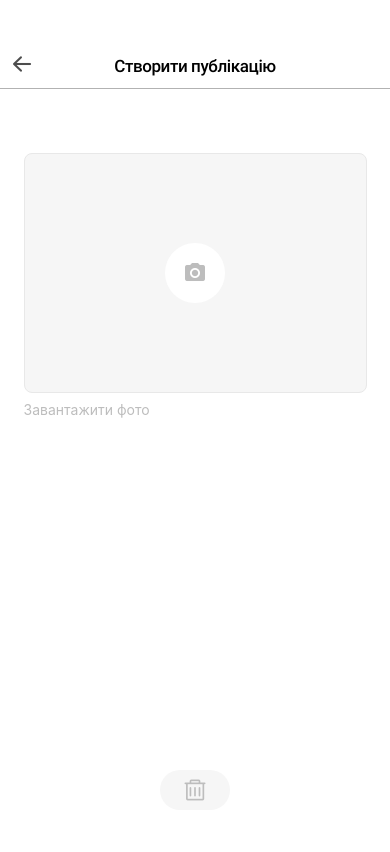
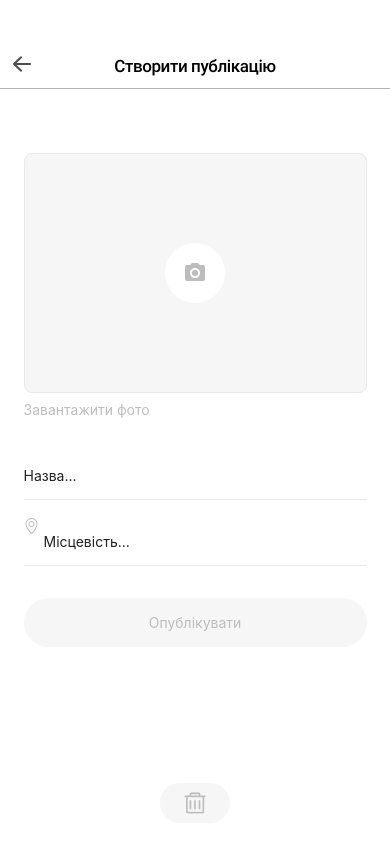
Before and after one commit to OlenaIa/AwesomeProject, a React Native app: screen /Home in a window 390 px wide. Shown: the top 852 px of the page. Built offline with nearby package versions, Linux system fonts and the light colour scheme.

Commit message:
CreatePostScreenFinish

```diff
--- a/App.js
+++ b/App.js
@@ -23,12 +23,12 @@ export default function App() {
   }
 
   return (
-           <CreatePostsScreen />
+      <CreatePostsScreen />
 // <PostsScreen/>
     // <NavigationContainer>
     //   <MainStack.Navigator initialRouteName="Login">
     //     <View style={styles.container}>
-    //       <MainStack.Screen name="Registration" component={RegistrationScreen} />
+    //      <MainStack.Screen name="Registration" component={RegistrationScreen} />
     //     <MainStack.Screen name="Login" component={LoginScreen} />
     //     <MainStack.Screen name="Home" component={PostsScreen} />
     //   </View>
--- a/Screens/CreatePostsScreen.jsx
+++ b/Screens/CreatePostsScreen.jsx
@@ -1,11 +1,22 @@
-import { Image, Linking, Pressable, StyleSheet, Text, View } from "react-native"
+import { Image, Linking, Pressable, StyleSheet, Text, View, TextInput } from "react-native"
 import { styles } from "../App"
-import { MaterialIcons , AntDesign, Feather } from '@expo/vector-icons';
+import { MaterialIcons , AntDesign, Feather, SimpleLineIcons  } from '@expo/vector-icons';
 import smallAvatar from '../img/smallAvatar.jpg'
 import { stylesPostsScreen } from "./PostsScreen";
-import { TextInput } from "react-native-gesture-handler";
+import 'react-native-gesture-handler';
+import { useState } from "react";
 
 export const CreatePostsScreen = () => {
+    const [title, setTitle] = useState('');
+    const [location, setLocation] = useState('');
+
+    const onSubmitForm = () => {
+        console.log('title =>', title);
+        console.log('location =>', location);
+        setTitle('');
+        setLocation('');
+    };
+
     return (
         <View style={styles.container}>
             <View style={stylesPostsScreen.header}>
@@ -26,22 +37,43 @@ export const CreatePostsScreen = () => {
                             <MaterialIcons name="photo-camera" size={24} color="#BDBDBD" />
                         </Pressable>
                     </View>
-
                     <Text style={stylesCreatePostsScreen.photoTitle}>Завантажити фото</Text>
                 </View>
-                <View>
-
-
+                <View style={[styles.formWrap, { marginBottom: 0 }]}>
+                    <TextInput
+                        style={stylesCreatePostsScreen.inputPost}
+                        onChangeText={setTitle}
+                        value={title}
+                        placeholder="Назва..."
+                        keyboardType="default" />
+                    <TextInput
+                        style={[stylesCreatePostsScreen.inputPost, { paddingLeft: 20 }]}
+                        onChangeText={setLocation}
+                        value={location}
+                        placeholder="Місцевість..."
+                        keyboardType="default" />
+                    <View style={stylesCreatePostsScreen.locationIcon}>
+                        <SimpleLineIcons name="location-pin" size={16} color="#BDBDBD" />
+                    </View>
                 </View>
+                <Pressable
+                    style={[styles.button, (title.length > 0 && location.length > 0 ? { backgroundColor: '#FF6C00' } : { backgroundColor: '#F6F6F6' })]}
+                    disabled={(title.length > 0 && location.length > 0 ? false : true)}
+                    onPress={onSubmitForm}
+                >
+                    <Text
+                        style={[styles.textButton,
+                        (title.length > 0 && location.length > 0 ? { color: '#FFF' } : { color: '#BDBDBD' })]}>
+                            Опублікувати
+                    </Text>
+                </Pressable>
             </View>
             <View style={stylesPostsScreen.footer}>
-
                 <Pressable style={stylesCreatePostsScreen.footerDeleteButton}
                 // onPress={onPressFunction}
                 >
                     <AntDesign name="delete" size={24} color="rgba(189, 189, 189, 1)" />
                 </Pressable>
-
             </View>
         </View>
     )
@@ -83,6 +115,20 @@ const stylesCreatePostsScreen = StyleSheet.create({
     photoTitle: {
         color: '#BDBDBD',
     },
+    inputPost: {
+        height: 50,
+        width: '100%',
+        paddingTop: 16,
+        paddingBottom: 15,
+        borderBottomColor: '#E8E8E8',
+        borderBottomWidth: 1,
+        color: '#212121',
+    },
+    locationIcon: {
+        position: 'absolute',
+        left: 0,
+        bottom: 31,
+    },
     footerDeleteButton: {
         justifyContent: 'center',
         width: 70,
```
